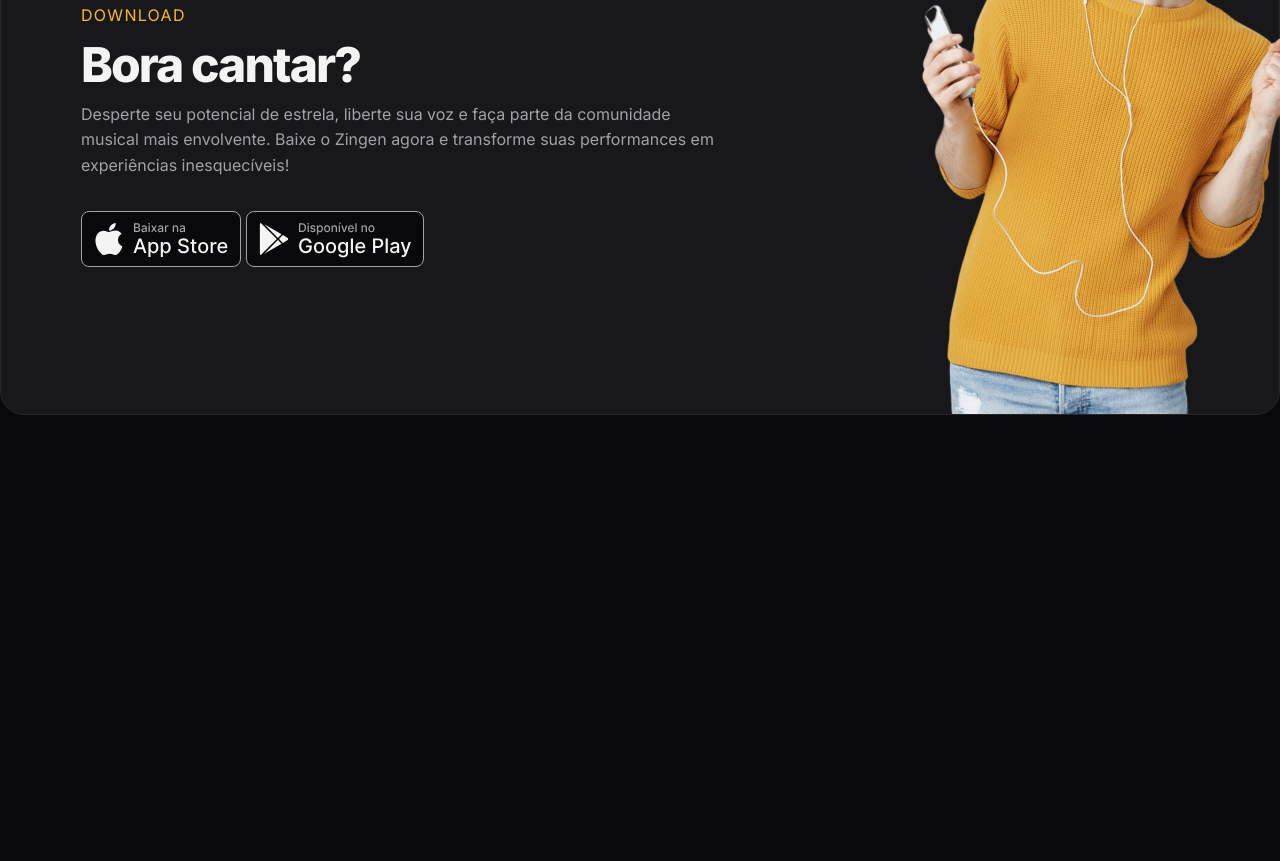
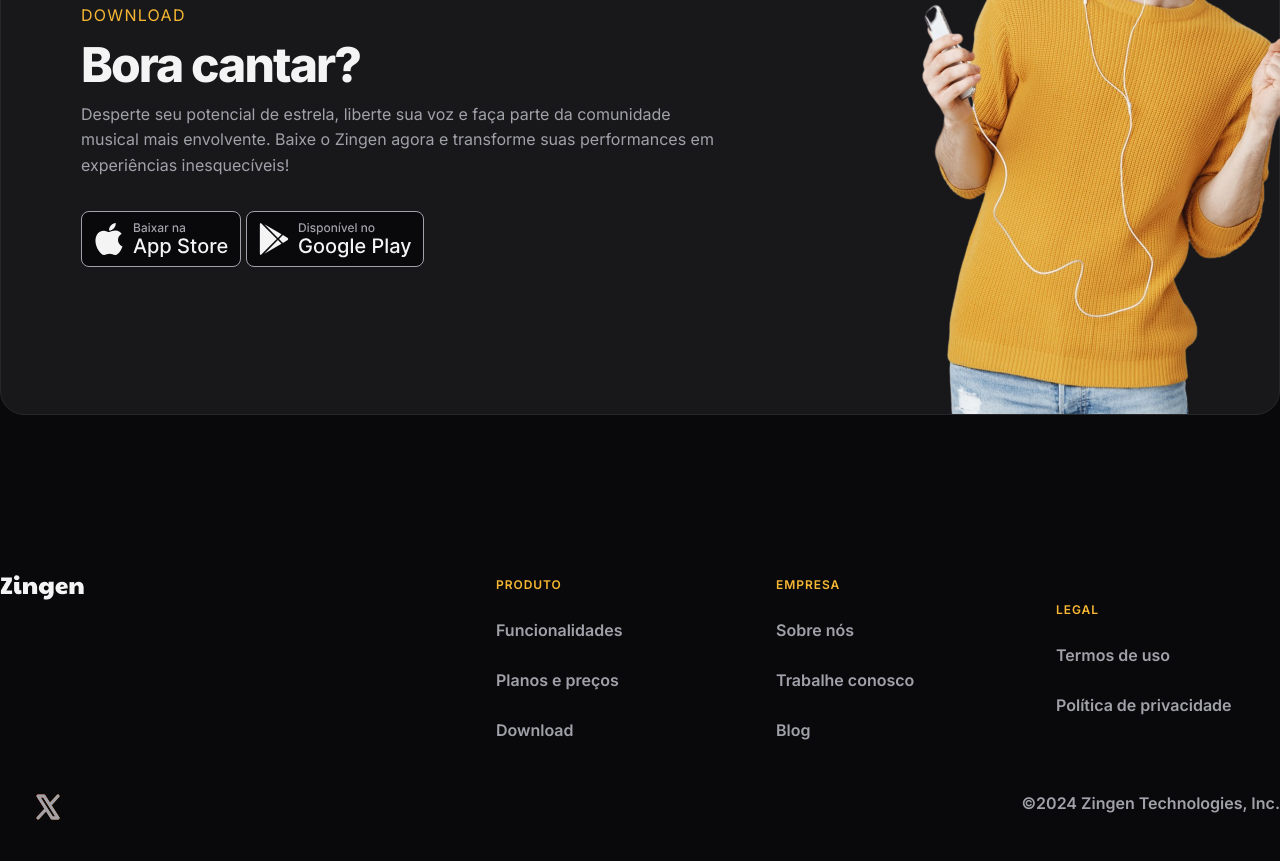
Before and after one commit to Luan-Carlos-Dantas/landing-page-app, a plain HTML site: page index.html in a window 1280 px wide. Shown: the part 3718-4579 px from the top of the page. Before the commit the page ends 4213 px from the top, so only its background shows below. Drawn offline with nearby package versions, Linux system fonts and the light colour scheme.

Commit message:
end: finalizando o projeto

```diff
--- a/assets/styles/buttons.css
+++ b/assets/styles/buttons.css
@@ -22,6 +22,7 @@
 
   -webkit-background-clip: initial;
   background-clip: initial;
+
 }
 
 .btn[aria-label]{
--- /dev/null
+++ b/assets/styles/footer.css
@@ -0,0 +1,73 @@
+footer{
+  color: var(--text-color-secondary);
+  font-weight: var(--fw-md);
+
+  & .container{
+    padding-inline: 4.8rem;
+  }
+
+  & .container,
+  & .top{
+    gap: 4.8rem;
+  }
+
+  & nav.even-collumns{
+    gap: 5.6rem;
+  }
+
+  & .top ul{
+    align-content: start;
+  }
+
+  & .title{
+    font-size: 1.2rem;
+    letter-spacing: 0.08em;
+    text-transform: uppercase;
+    color: var(--brand-color-primary);
+  }
+
+  & .bottom{
+    flex-wrap: wrap;
+
+    & > div{
+      margin-right: auto;
+    }
+
+    & a>i{
+      color: var(--text-color-secondary);
+      transition: color .3s ease-in-out;
+    }
+
+    & a:hover>i{
+      background: var(--brand-gradient);
+      -webkit-background-clip: text;
+      background-clip: text;
+      color: transparent;
+    }
+
+    & span{
+      font-size: var(--text-mobile);
+    }
+  }
+
+  @media (width >= 80em) {
+    .container{
+      padding-inline: 0;
+      padding-bottom: 3.2rem;
+    }
+
+    & .top {
+      grid-template-columns: auto 1fr;
+
+      & nav{
+        margin-left: auto;
+
+        & ul {
+          width: 22.4rem;
+        }
+      }
+    }
+
+
+  }
+}
--- a/assets/styles/index.css
+++ b/assets/styles/index.css
@@ -9,3 +9,4 @@
 @import url(./features.css) (width >= 80em);
 @import url(./princing.css);
 @import url(./download.css);
+@import url(./footer.css);
--- a/index.html
+++ b/index.html
@@ -24,7 +24,7 @@
         <a href="#about" class="desktop-only">
           Conheça o app
         </a>
-        <a href="#feature" class="desktop-only">
+        <a href="#features" class="desktop-only">
           Funcionalidades
         </a>
         <a href="#pricing" class="desktop-only">
@@ -180,5 +180,42 @@
       </div>
     </div>
   </section>
+
+  <footer>
+    <div class="container grid py-xl">
+      <section class="grid top">
+        <img src="./assets/images/logo.png" alt="Logo marca da Zingen" loading="lazy">
+
+      <nav class="even-collumns">
+        <ul role="list" class="grid gap-2.4">
+          <li class="title">Produto</li>
+          <li><a href="#features">Funcionalidades</a></li>
+          <li><a href="#pricing">Planos e preços</a></li>
+          <li><a href="#download">Download</a></li>
+        </ul>
+        <ul role="list" class="grid gap-2.4">
+          <li class="title">Empresa</li>
+          <li><a href="#">Sobre nós</a></li>
+          <li><a href="#">Trabalhe conosco</a></li>
+          <li><a href="#">Blog</a></li>
+        </ul>
+        <ul role="list" class="grid gap-2.4">
+          <li class="title">Legal</li>
+          <li><a href="#">Termos de uso</a></li>
+          <li><a href="#">Política de privacidade</a></li>
+        </ul>
+      </nav>
+      </section>
+      <section class="flex bottom gap-1.6">
+        <div class="flex gap-1.6">
+          <a href="#"><i class="ph-fill ph-tiktok-logo"></i></a>
+          <a href="#"><i class="ph-fill ph-instagram-logo"></i></a>
+          <a href="#"><i class="ph-bold ph-x-logo"></i></a>
+          <a href="#"><i class="ph-fill ph-discord-logo"></i></a>
+        </div>
+        <span class="copy">&copy;2024 Zingen Technologies, Inc.</span>
+      </section>
+    </div>
+  </footer>
 </body>
 </html>
```
